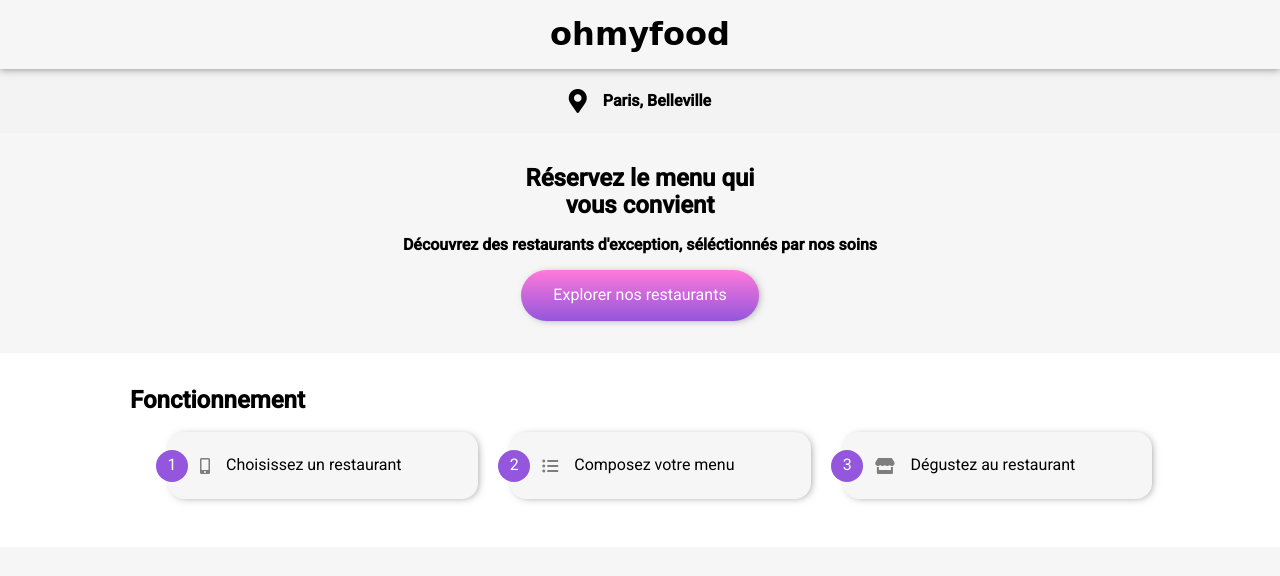
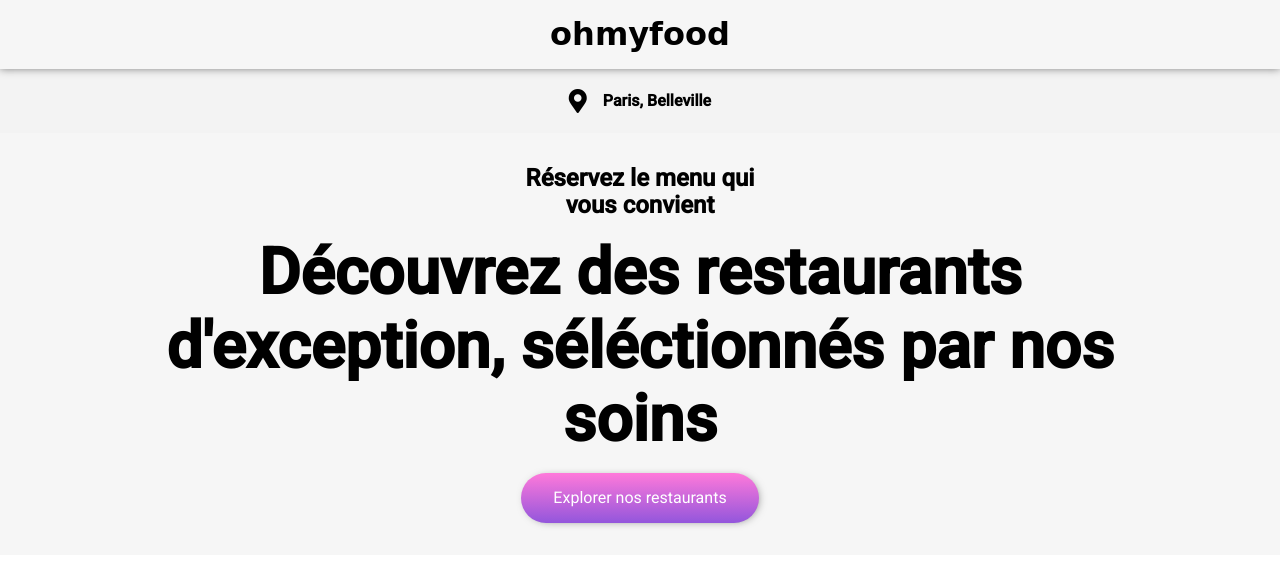
Before and after one commit to Hindsedrati/Hindsedrati.github.io, a website: page index.html in a window 1280 px wide. Shown: the top 576 px of the page. Drawn offline with nearby package versions, Linux system fonts and the light colour scheme; files that its build step writes are made by us from their sources; files whose address does not match are found by name; a web font is replaced by a local one.

Commit message:
Update explorer.scss

```diff
--- a/sass/explorer.scss
+++ b/sass/explorer.scss
@@ -9,8 +9,8 @@
         margin: 1rem;
     }
     & p{
-        //font-size: 1rem;
-        font-weight: 300;
+        font-size: 4rem;
+        font-weight: 900;
     }
 & button{
         @include mixins.base-button;
```
